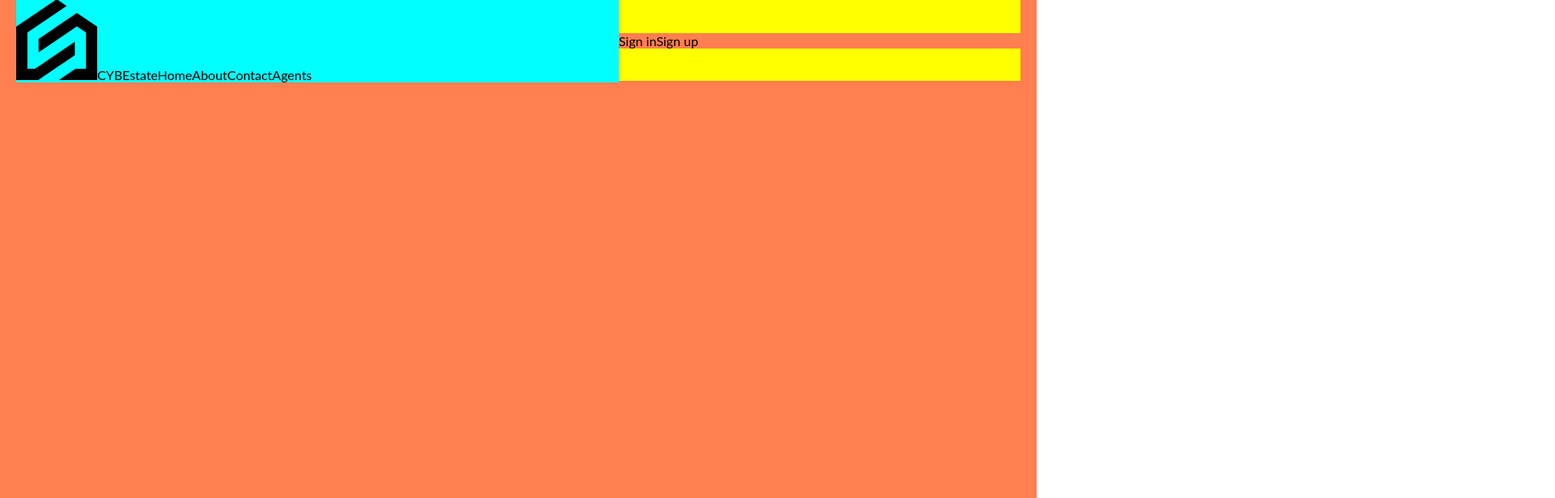
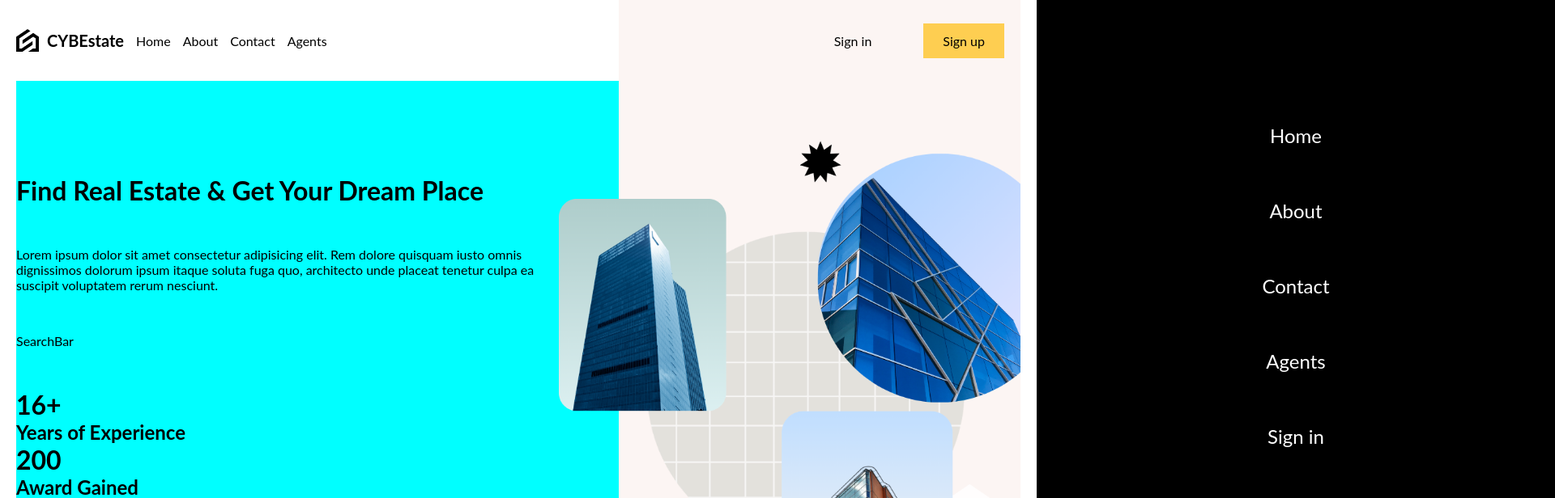
Before and after one commit to cybulskikacper/Real-Estate-app, a React (Vite) app: page / in a window 1280 px wide. Shown: the top 616 px of the page at 81% size, 1920 px wide, since content can reach past the window. Built offline with nearby package versions, Linux system fonts and the light colour scheme.

Commit message:
working on homePage

```diff
--- a/index.html
+++ b/index.html
@@ -13,6 +13,7 @@
   <script type="module" src="/src/main.jsx"></script>
 
 
+
 </body>
 
 </html>
--- a/src/App.jsx
+++ b/src/App.jsx
@@ -1,10 +1,17 @@
 import NavBar from './components/navbar/Navbar'
 import './layout.scss'
+import HomePage from './routes/homePage/homePage'
 
 function App() {
 	return (
 		<div className="layout">
-			<NavBar />
+			<div className="navbar">
+				<NavBar />
+			</div>
+
+			<div className="content">
+				<HomePage />
+			</div>
 		</div>
 	)
 }
--- a/src/components/navbar/Navbar.jsx
+++ b/src/components/navbar/Navbar.jsx
@@ -1,10 +1,13 @@
+import { useState } from 'react'
 import './navbar.scss'
 
 function NavBar() {
+	const [open, setOpen] = useState(false)
+
 	return (
 		<nav>
 			<div className="left">
-				<a href="/">
+				<a href="/" className="logo">
 					<img src="./src/assets/logo.png" alt="" />
 					<span>CYBEstate</span>
 				</a>
@@ -15,7 +18,22 @@ function NavBar() {
 			</div>
 			<div className="right">
 				<a href="/">Sign in</a>
-				<a href="/">Sign up</a>
+				<a href="/" className="register">
+					Sign up
+				</a>
+
+				<div className="menuIcon">
+					<img src="./src/assets/menu.png" alt="" onClick={() => setOpen(!open)} />
+				</div>
+
+				<div className={open ? 'menu active' : 'menu'}>
+					<a href="/">Home</a>
+					<a href="/">About</a>
+					<a href="/">Contact</a>
+					<a href="/">Agents</a>
+					<a href="/">Sign in</a>
+					<a href="/">Sign up</a>
+				</div>
 			</div>
 		</nav>
 	)
--- a/src/components/navbar/navbar.scss
+++ b/src/components/navbar/navbar.scss
@@ -1,16 +1,109 @@
+@import '../../responsive.scss';
+
 nav {
 	display: flex;
 	justify-content: space-between;
 	align-items: center;
 	height: 100px;
-	background-color: yellow;
+
+	a {
+		transition: all 0.4s ease;
+
+		@include sm {
+			display: none;
+		}
+
+		&:hover {
+			scale: 1.05;
+		}
+	}
 
 	.left {
+		// flex 3, flex 2 instead of left 60%, right 40%
 		flex: 3;
-		background-color: aqua;
+		display: flex;
+		align-items: center;
+		gap: 15px;
+
+		.logo {
+			display: flex;
+			align-items: center;
+			font-weight: bold;
+			font-size: 20px;
+			gap: 10px;
+
+			img {
+				width: 28px;
+			}
+
+			span {
+				@include md {
+					display: none;
+				}
+				@include sm {
+					display: initial;
+				}
+			}
+		}
 	}
 	.right {
 		flex: 2;
-		background-color: coral;
+		display: flex;
+		align-items: center;
+		justify-content: flex-end;
+		background-color: #fcf5f3;
+		height: 100%;
+
+		@include md {
+			background-color: transparent;
+		}
+
+		a {
+			padding: 12px 24px;
+			margin: 20px;
+		}
+
+		.register {
+			background-color: #fece51;
+		}
+		.menuIcon {
+			display: none;
+			z-index: 999;
+
+			img {
+				height: 36px;
+				width: 36px;
+				cursor: pointer;
+			}
+
+			@include sm {
+				display: inline;
+			}
+		}
+
+		.menu {
+			position: absolute;
+			top: 0;
+			right: -50%;
+			background-color: black;
+			color: white;
+			height: 100vh;
+			width: 50%;
+			transition: all 1s ease;
+			display: flex;
+			flex-direction: column;
+			align-items: center;
+			justify-content: center;
+			font-size: 24px;
+			&.active {
+				right: 0;
+			}
+
+			@include sm {
+				a {
+					display: initial;
+				}
+			}
+		}
 	}
 }
--- /dev/null
+++ b/src/components/searchBar/searchBar.jsx
@@ -0,0 +1,7 @@
+import './searchBar.scss'
+
+function SearchBar() {
+	return <div className="searchBar">SearchBar</div>
+}
+
+export default SearchBar
--- a/src/layout.scss
+++ b/src/layout.scss
@@ -7,19 +7,22 @@
 	margin-right: auto;
 	padding-left: 20px;
 	padding-right: 20px;
+	display: flex;
+	flex-direction: column;
 
 	@include lg {
-		background-color: coral;
 		maxw: 1280px;
 	}
 
 	@include md {
-		background-color: cornflowerblue;
 		max-width: 768px;
 	}
 
 	@include sm {
-		background-color: red;
 		max-width: 640px;
 	}
+
+	.content {
+		flex: 1;
+	}
 }
--- /dev/null
+++ b/src/routes/homePage/homePage.jsx
@@ -0,0 +1,39 @@
+import SearchBar from '../../components/searchBar/searchBar'
+import './homePage.scss'
+
+function HomePage() {
+	return (
+		<div className="homePage">
+			<div className="textContainer">
+				<div className="wrapper">
+					<h1 className="title">Find Real Estate & Get Your Dream Place</h1>
+					<p>
+						Lorem ipsum dolor sit amet consectetur adipisicing elit. Rem dolore quisquam iusto omnis dignissimos dolorum
+						ipsum itaque soluta fuga quo, architecto unde placeat tenetur culpa ea suscipit voluptatem rerum nesciunt.
+					</p>
+					<SearchBar />
+
+					<div className="boxes">
+						<div className="box">
+							<h1>16+</h1 >
+							<h2>Years of Experience</h2>
+						</div>
+						<div className="box">
+							<h1>200 </h1>
+							<h2>Award Gained</h2>
+						</div>
+						<div className="box">
+							<h1>1200+</h1>
+							<h2>Property Ready</h2>
+						</div>
+					</div>
+				</div>
+			</div>
+			<div className="imgContainer">
+				<img src="./src/assets/bg.png" alt="" />
+			</div>
+		</div>
+	)
+}
+
+export default HomePage
--- /dev/null
+++ b/src/routes/homePage/homePage.scss
@@ -0,0 +1,31 @@
+.homePage {
+	display: flex;
+	height: 100%;
+
+	.textContainer {
+		flex: 3;
+
+		.wrapper {
+			padding-right: 100px;
+			display: flex;
+			flex-direction: column;
+			justify-content: center;
+			gap: 50px;
+			background-color: aqua;
+			height: 100%;
+		}
+	}
+	.imgContainer {
+		flex: 2;
+		background-color: #fcf5f3;
+		position: relative;
+		display: flex;
+		align-items: center;
+
+		img {
+			position: absolute;
+			right: 0;
+			width: 115%;
+		}
+	}
+}
```
Also changed, not shown: src/components/searchBar/searchBar.scss (added).
